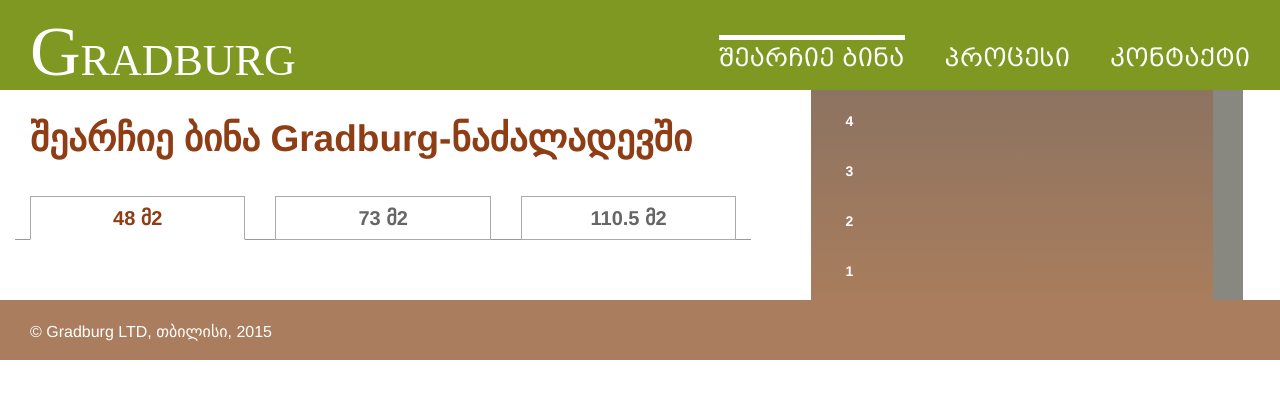
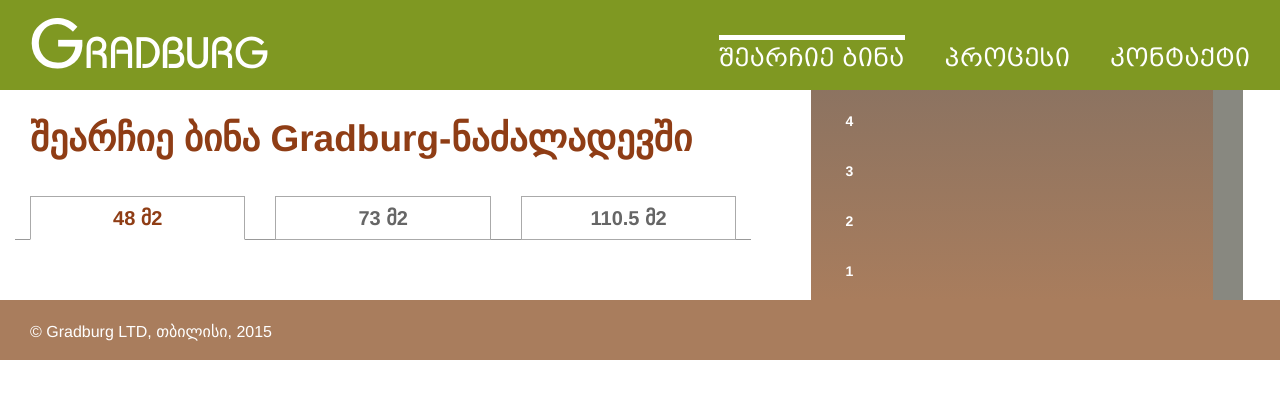
Before and after one commit to sandrotm/gradburg, a Django app: page /flats/ in a window 1280 px wide. Shown: the top 399 px of the page. Run offline with Django 3.2, Linux system fonts and the light colour scheme; data that the repository does not hold is empty.

Commit message:
font fix

```diff
--- a/core/templates/core/pages/home.html
+++ b/core/templates/core/pages/home.html
@@ -76,7 +76,7 @@
             var t = bg2;
             bg2 = bg1;
             bg1 = t;
-        });
+        });<dd
     }
 
     var bgChangeInterval;
--- a/static/css/custom.css
+++ b/static/css/custom.css
@@ -112,7 +112,8 @@ lightteal #9C9F84
 
 @font-face {
     font-family: engCaps;
-    src: url(../fonts/Bauhaus_.ttf);
+		src: url('../fonts/Bauhaus_.eot');
+		src: local('☺'), url('../fonts/Bauhaus_.woff') format('woff'), url('../fonts/Bauhaus_.ttf') format('truetype'), url('../fonts/Bauhaus_.svg') format('svg');
     letter-spacing: 1px;
 }
 
@@ -121,7 +122,7 @@ lightteal #9C9F84
 }
 
 .eng-caption{
-	font-family: Bauhaus;
+	font-family: engCaps;
 }
 
 .t-c-white{
```
Also changed, not shown: core/migrations/0006_auto_20151202_1833.py (added), core/migrations/0008_merge.py (added), static/fonts/Bauhaus_.otf (added), static/fonts/Bauhaus_.woff (added), 2 other files.
